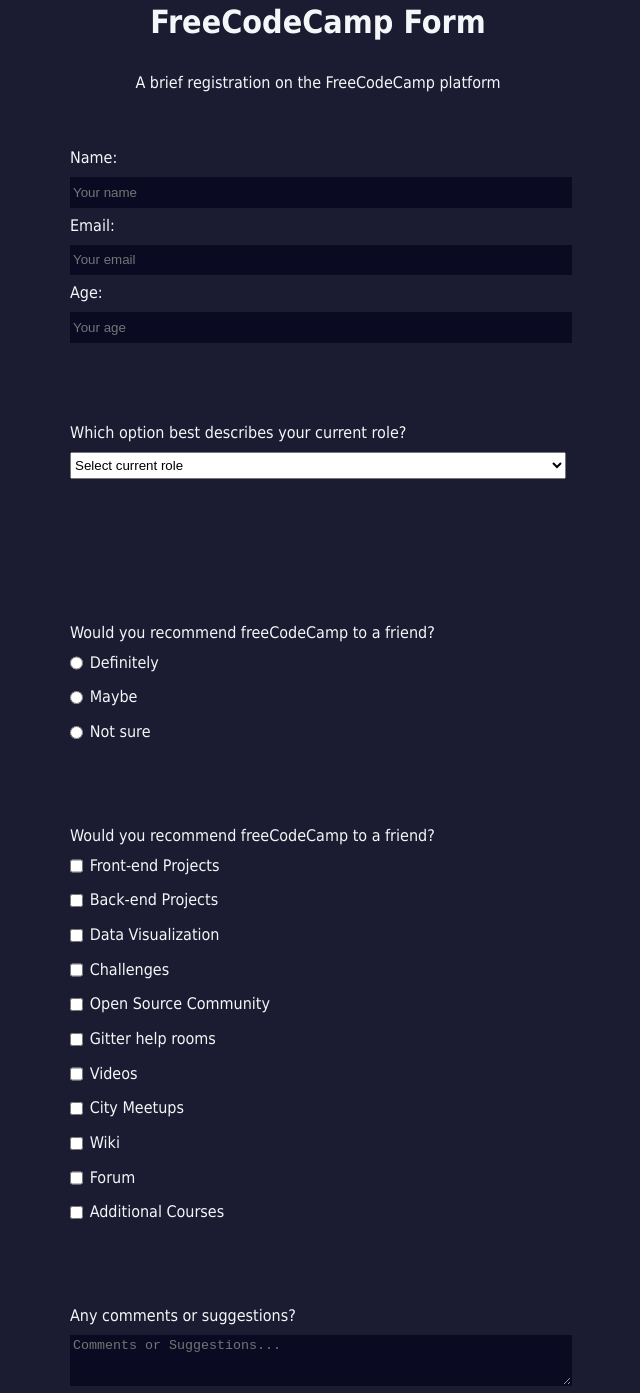
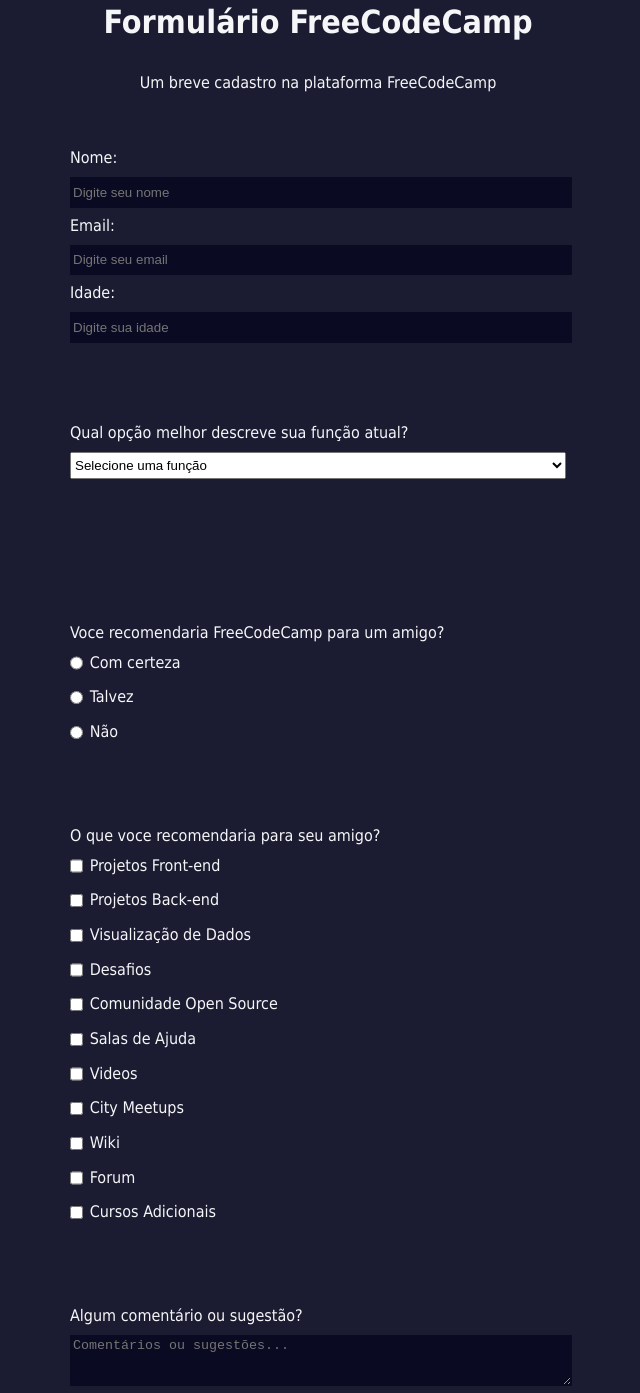
Before and after one commit to leonhardc/Desafios-FreeCodeCamp, a plain HTML site: page Projetos/1 - Formulario/index.html in a window 1280 px wide. Shown: the part 29-1422 px from the top of the page, without its empty margins (322-962 px from the left). Drawn offline with Linux system fonts and the light colour scheme.

Commit message:
Campos do formulário traduzidos

```diff
--- a/Projetos/1 - Formulario/index.html
+++ b/Projetos/1 - Formulario/index.html
@@ -10,71 +10,71 @@
 
 <body>
   <div>
-    <h1 id="title">FreeCodeCamp Form</h1>
-    <p id="description">A brief registration on the FreeCodeCamp platform</p>
+    <h1 id="title">Formulário FreeCodeCamp</h1>
+    <p id="description">Um breve cadastro na plataforma FreeCodeCamp</p>
     <form id="survey-form">
       <fieldset name="name-email-age">
         <div>
-          <label id="name-label">Name:
-            <input type="text" id="name" placeholder="Your name" required>
+          <label id="name-label">Nome:
+            <input type="text" id="name" placeholder="Digite seu nome" required>
           </label>
         </div>
         <div>
           <label id="email-label">Email:
-            <input type="email" id="email"placeholder="Your email" required>
+            <input type="email" id="email"placeholder="Digite seu email" required>
           </label>
         </div>
         <div>
-          <label id="number-label">Age:
-            <input type="number" id="number" min="13" max="120" placeholder="Your age">
+          <label id="number-label">Idade:
+            <input type="number" id="number" min="13" max="120" placeholder="Digite sua idade">
           </label>
         </div>
       </fieldset>
 
       <div>
         <fieldset>
-          <label> Which option best describes your current role?
+          <label> Qual opção melhor descreve sua função atual?
             <select id="dropdown">
-              <option>Select current role</option>
-              <option>Student</option>
-              <option>Full time job</option>
-              <option>Full time learner</option>
-              <option>Prefer not to say</option>
-              <option>Other</option>
+              <option>Selecione uma função</option>
+              <option>Estudante</option>
+              <option>Trabalho em tempo integral</option>
+              <option>Estudante em tempo integral</option>
+              <option>Prefiro não dizer</option>
+              <option>Outro</option>
             </select>
           </label>
         <fieldset>
       </div>
       <div>
         <fieldset>
-          <label>Would you recommend freeCodeCamp to a friend?
-            <label><input type="radio" name="recommend" value="definitely" class="inline">Definitely</label>
-            <label><input type="radio" name="recommend" value="maybe" class="inline">Maybe</label>
-            <label><input type="radio" name="recommend" value="not-sure" class="inline">Not sure</label>
+          <label>Voce recomendaria FreeCodeCamp para um amigo?
+            <label><input type="radio" name="recommend" value="definitely" class="inline">Com certeza</label>
+            <label><input type="radio" name="recommend" value="maybe" class="inline">Talvez</label>
+            <label><input type="radio" name="recommend" value="not-sure" class="inline">Não</label>
           </label>
         </fieldset>
       </div>
       <div>
         <fieldset>
-          <label>Would you recommend freeCodeCamp to a friend?
-            <label><input type="checkbox" value="front-end-projects" class="inline">Front-end Projects</label>
-            <label><input type="checkbox" value="back-end-projects" class="inline">Back-end Projects</label>
-            <label><input type="checkbox" value="data-visualization" class="inline">Data Visualization</label>
-            <label><input type="checkbox" value="chalenges" class="inline">Challenges</label>
-            <label><input type="checkbox" value="open-source-community" class="inline">Open Source Community</label>
-            <label><input type="checkbox" value="gitter-help-rooms" class="inline">Gitter help rooms</label>
+          <label>O que voce recomendaria para seu amigo?
+            <label><input type="checkbox" value="front-end-projects" class="inline">Projetos Front-end</label>
+            <label><input type="checkbox" value="back-end-projects" class="inline">Projetos Back-end</label>
+            <label><input type="checkbox" value="data-visualization" class="inline">Visualização de Dados</label>
+            <label><input type="checkbox" value="chalenges" class="inline">Desafios</label>
+            <label><input type="checkbox" value="open-source-community" class="inline">Comunidade Open Source</label>
+            <label><input type="checkbox" value="gitter-help-rooms" class="inline">Salas de Ajuda</label>
             <label><input type="checkbox" value="videos" class="inline">Videos</label>
             <label><input type="checkbox" value="city-meetups" class="inline">City Meetups</label>
             <label><input type="checkbox" value="wiki" class="inline">Wiki</label>
             <label><input type="checkbox" value="forum" class="inline">Forum</label>
-            <label><input type="checkbox" value="additional-courses" class="inline">Additional Courses</label>
+            <label><input type="checkbox" value="additional-courses" class="inline">Cursos Adicionais</label>
           </label>
         </fieldset>
       </div>
       <div>
         <fieldset>
-          <label>Any comments or suggestions?
-            <textarea name="suggestions" rows="3" cols="30" placeholder="Comments or Suggestions..."></textarea>
+          <label>Algum comentário ou sugestão?
+            <textarea name="suggestions" rows="3" cols="30" placeholder="Comentários ou sugestões..."></textarea>
           </label>
         </fieldset>
       </div>
```
